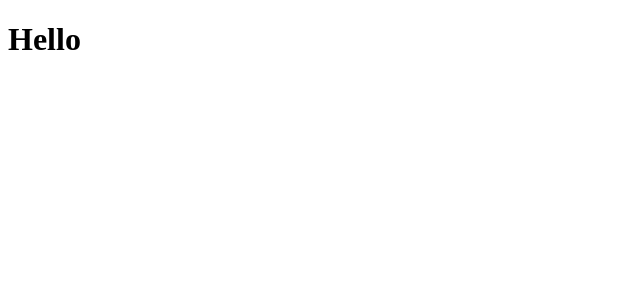
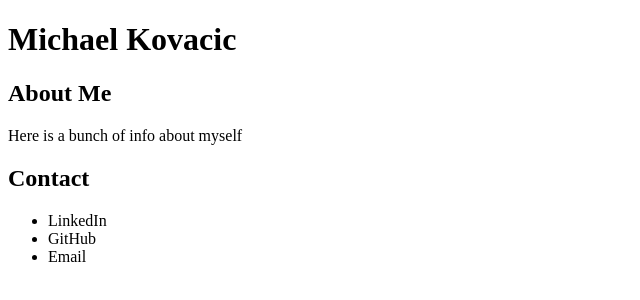
Before and after one commit to kovacicmichael/kovacicmichael.github.io, a plain HTML site: page index.html in a window 1280 px wide. Shown: the whole page, without its empty margins (0-640 px from the left). Drawn offline with Linux system fonts and the light colour scheme.

Commit message:
new changes

```diff
--- a/index.html
+++ b/index.html
@@ -1,10 +1,28 @@
 <!DOCTYPE html>
 <html>
 <head>
-	<title></title>
+	<title>Michael's Portfolio</title>
 </head>
 <body>
-<h1>Hello</h1>
+
+<h1>Michael Kovacic</h1>
+
+
+<h2>About Me</h2>
+
+	<p>Here is a bunch of info about myself</p>
+
+<h2>Contact</h2>
+	<ul>
+		<li>LinkedIn</li>
+		<li>GitHub</li>
+		<li>Email</li>
+
+
+
+		</ul>
+
+
 
 </body>
 </html>
```
